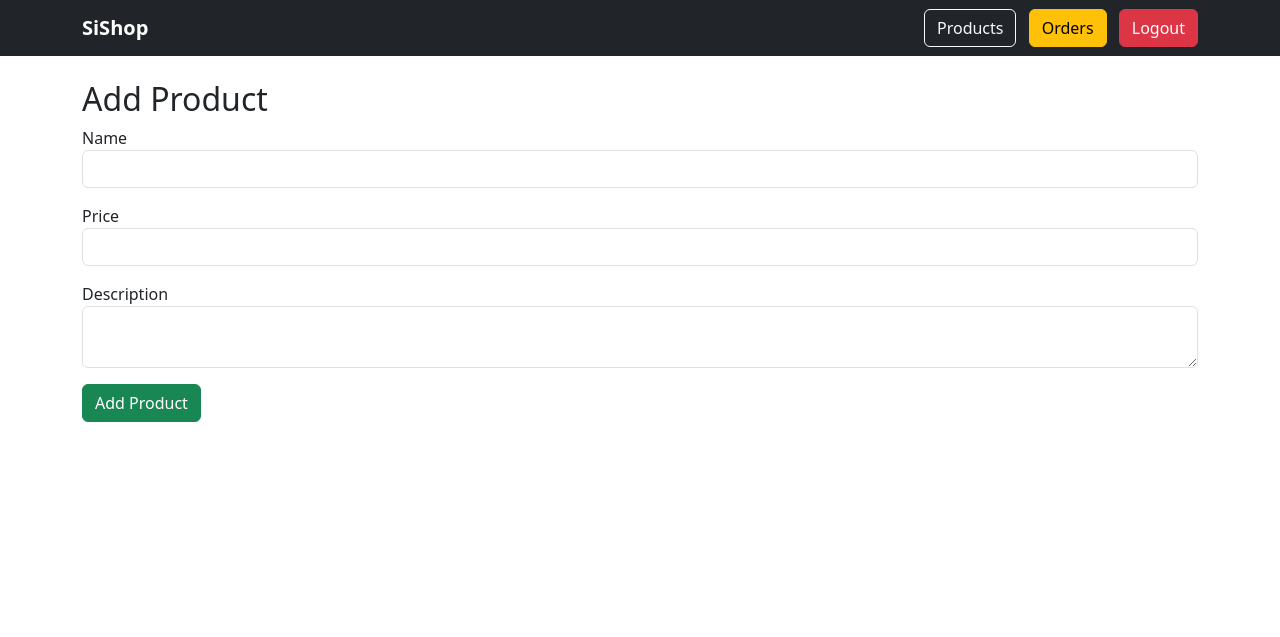
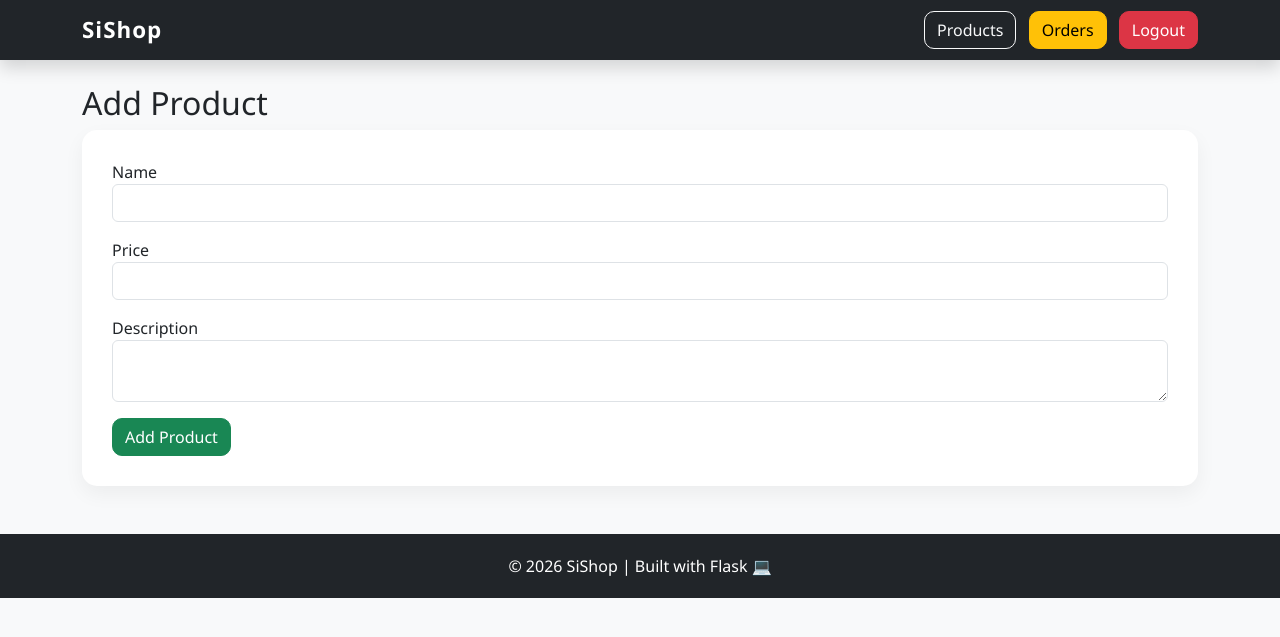
Before and after one commit to lunessss08/web_flask, a Flask app: page /add_product in a window 1280 px wide. Shown: the top 637 px of the page. Run offline with Flask 3, Linux system fonts and the light colour scheme; the visitor is signed in with stand-in values (Sample User, id 1).

Commit message:
modefy base to link style.css

```diff
--- a/templates/base.html
+++ b/templates/base.html
@@ -4,11 +4,16 @@
     <meta charset="UTF-8">
     <title>SiShop</title>
     <meta name="viewport" content="width=device-width, initial-scale=1">
+
+    <!-- Bootstrap -->
     <link href="https://cdn.jsdelivr.net/npm/bootstrap@5.3.2/dist/css/bootstrap.min.css" rel="stylesheet">
+
+    <!-- Custom CSS -->
+    <link rel="stylesheet" href="{{ url_for('static', filename='style.css') }}">
 </head>
 <body>
 
-<nav class="navbar navbar-expand-lg navbar-dark bg-dark">
+<nav class="navbar navbar-expand-lg navbar-dark bg-dark shadow">
   <div class="container">
     <a class="navbar-brand fw-bold" href="/">SiShop</a>
 
@@ -26,15 +31,28 @@
   </div>
 </nav>
 
-<div class="container mt-4">
+<div class="container mt-4 fade-in">
   {% with messages = get_flashed_messages() %}
     {% for msg in messages %}
-      <div class="alert alert-info">{{ msg }}</div>
+      <div class="alert alert-info alert-dismissible fade show" role="alert">
+        {{ msg }}
+        <button type="button" class="btn-close" data-bs-dismiss="alert"></button>
+      </div>
     {% endfor %}
   {% endwith %}
 
   {% block content %}{% endblock %}
 </div>
 
+<!-- Footer -->
+<footer class="footer mt-5">
+  <div class="container">
+    <p class="mb-0">© 2026 SiShop | Built with Flask 💻</p>
+  </div>
+</footer>
+
+<!-- Bootstrap JS -->
+<script src="https://cdn.jsdelivr.net/npm/bootstrap@5.3.2/dist/js/bootstrap.bundle.min.js"></script>
+
 </body>
 </html>
```
